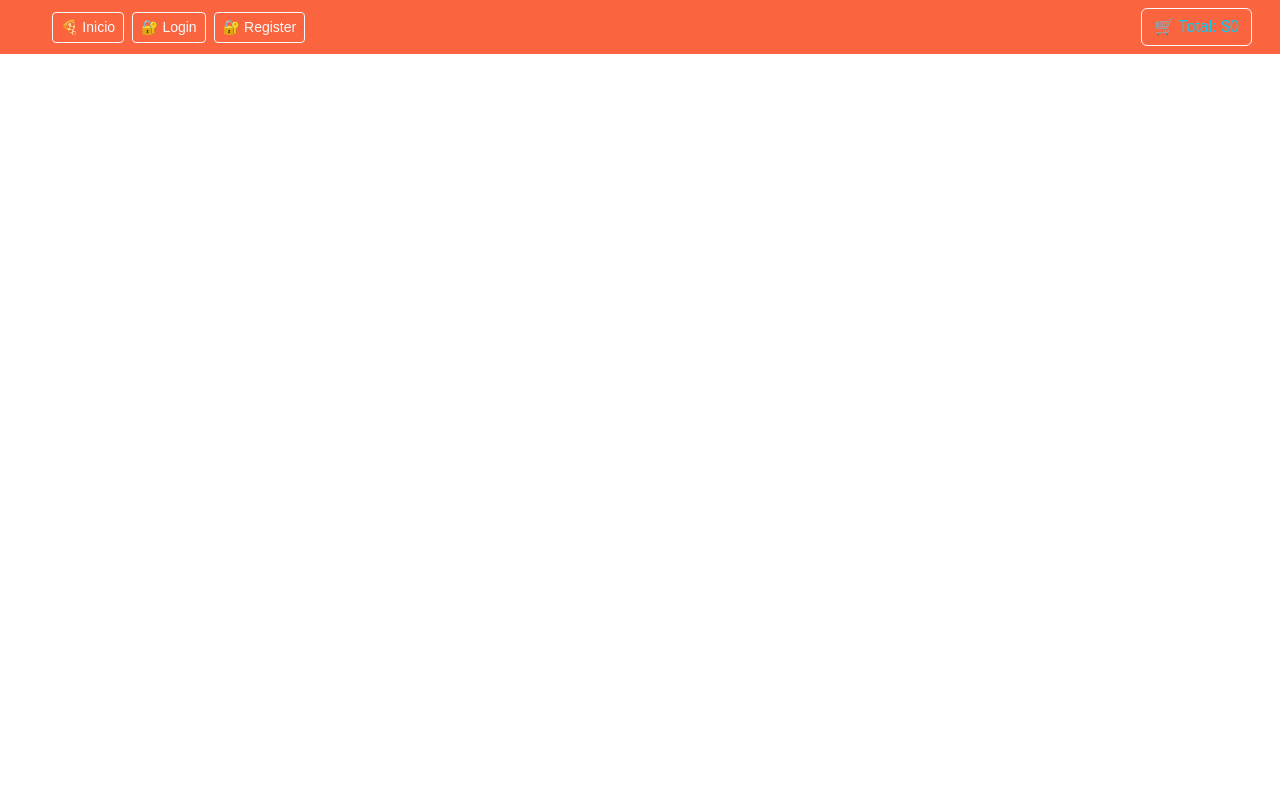
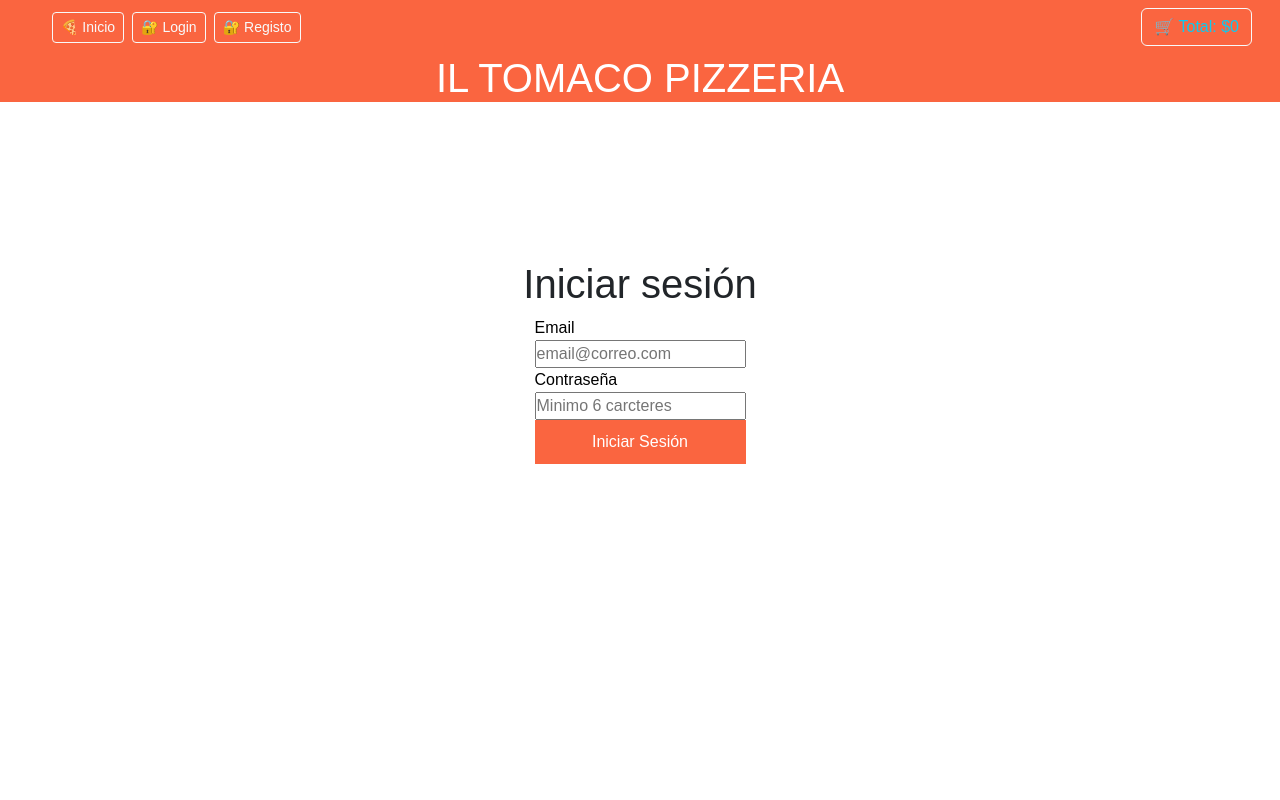
Before and after one commit to Kevin-alcaino/react-hito2, a React (Vite) app in the folder react-hito2/: page /login in a window 1280 px wide. Shown: the top 800 px of the page. Built offline with nearby package versions, Linux system fonts and the light colour scheme.

Commit message:
se crea LoginPages.jsx y se le da estilos, además de enlazar al navbar

```diff
--- a/react-hito2/src/App.css
+++ b/react-hito2/src/App.css
@@ -72,6 +72,24 @@ footer {
   margin-top: 30px;
 }
 
+/*Login*/
+
+.login{
+  display: flex;
+flex-direction: column;
+justify-content: baseline;
+padding-top: 150px;
+align-items: center;
+min-height: 100vh;
+}
+
+.formLabel{
+  display: flex;
+  flex-direction: column;
+  justify-content: center;
+  color: black;
+}
+
 /*Formulario*/
 
 .formulario{
--- a/react-hito2/src/App.jsx
+++ b/react-hito2/src/App.jsx
@@ -3,8 +3,10 @@ import { Route, Routes } from 'react-router-dom';
 import Navbar from "./components/Navbar";
 import HomePages from './pages/HomePages';
 import FormularioPages from './pages/FormularioPages';
+import LoginPages from "./pages/LoginPages";
 import './App.css';
 import 'bootstrap/dist/css/bootstrap.min.css';
+
 
 function App() {
   const [cart, setCart] = useState([]);
@@ -19,6 +21,7 @@ function App() {
       <Routes>
         <Route path="/" element={<HomePages addToCart={addToCart} />} />
         <Route path="/formulario" element={<FormularioPages />} />
+        <Route path="/login" element={<LoginPages />} />
       </Routes>
     </>
   );
--- a/react-hito2/src/components/Navbar.jsx
+++ b/react-hito2/src/components/Navbar.jsx
@@ -7,32 +7,33 @@ function Navbar({ cart = [] }) {
   const formatCLP = (value) => value.toLocaleString("es-CL");
 
   return (
-   <nav
-  className="navbar navbar-expand-lg navbar-dark px-3"
-  style={{ backgroundColor: '#fa6540' }}
->
+    <nav
+      className="navbar navbar-expand-lg navbar-dark px-3"
+      style={{ backgroundColor: '#fa6540' }}
+    >
       <div className="container-fluid d-flex justify-content-between align-items-center">
         <div className="d-flex gap-2 align-items-center">
           <Link to="/" className="navbar-brand me-3 text-white text-decoration-none">
           </Link>
-
           <Link to="/" className="btn btn-outline-light btn-sm">🍕 Inicio</Link>
 
           {token ? (
             <>
+              <Link to="/perfil" className="btn btn-outline-light btn-sm">🔓 Perfil</Link>
               <button className="btn btn-outline-light btn-sm">
                 🔓 Perfil
               </button>
+
               <button className="btn btn-outline-light btn-sm">
-                🔒 Registro
+                🔒 Perfil
               </button>
             </>
           ) : (
             <>
-              <button className="btn btn-outline-light btn-sm">
+              <Link to="/login" className="btn btn-outline-light btn-sm">
                 🔐 Login
-              </button>
-             <Link to="/formulario" className="btn btn-outline-light btn-sm">🔐 Register</Link>
+              </Link>
+              <Link to="/formulario" className="btn btn-outline-light btn-sm">🔐 Registo</Link>
             </>
           )}
         </div>
--- /dev/null
+++ b/react-hito2/src/pages/LoginPages.jsx
@@ -0,0 +1,70 @@
+import { useState } from "react";
+import Header from "../components/Header";
+import Footer from "../components/Footer";
+
+
+ function LoginPages() {
+   const [email, setEmail] = useState("");
+   const [contrasena, setContrasena] = useState("");
+
+   const handleSubmit = (e) => {
+    e.preventDefault();
+
+     if ( !email || !contrasena ){
+      alert("Por favor, ingresar todos los campos")
+      return;
+    }
+
+
+    if (contrasena.length < 6){
+      alert("La contraseña debe tener al menos 6 carcteres")
+      return;
+    }
+    alert("¡¡Inicio de Sesión Exitoso!!")
+
+  };
+
+  return (
+     <>
+
+      <Header />
+      <div  className="login">
+      <h1>Iniciar sesión</h1>
+      <div className="casillas">
+
+        <form onSubmit={handleSubmit}>
+
+          {/* email */}
+
+        <label className="formLabel"
+        htmlFor="email">Email</label>
+        <input
+         type="email"
+         id="email"
+         value={email}
+         onChange={(e) => setEmail(e.target.value)}
+         placeholder="email@correo.com"
+         required />
+
+         {/* contraseña */}
+
+        <label className="formLabel"
+        htmlFor="contrasena">Contraseña</label>
+        <input type="password"
+        id="contrasena"
+        value={contrasena}
+        onChange={(e) => setContrasena(e.target.value)}
+        placeholder="Minimo 6 carcteres"
+        required />
+
+        <button type="submit">Iniciar Sesión</button>
+
+        </form>
+
+      </div>
+      </div>
+      <Footer />
+    </>
+  );
+}
+export default LoginPages;
```
Also changed, not shown: react-hito2/src/pages/Login.jsx (deleted, +0 -14 lines).
